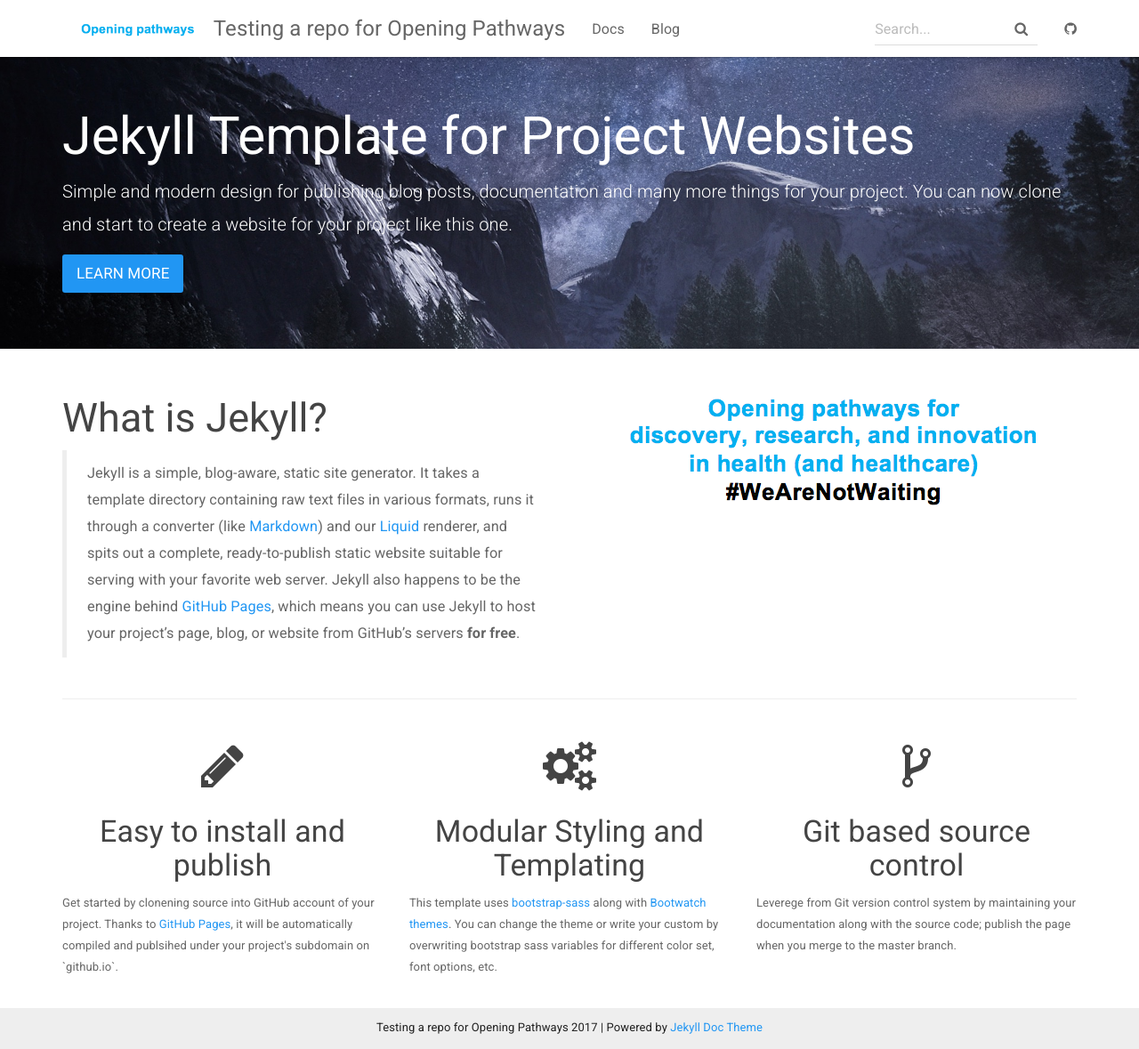
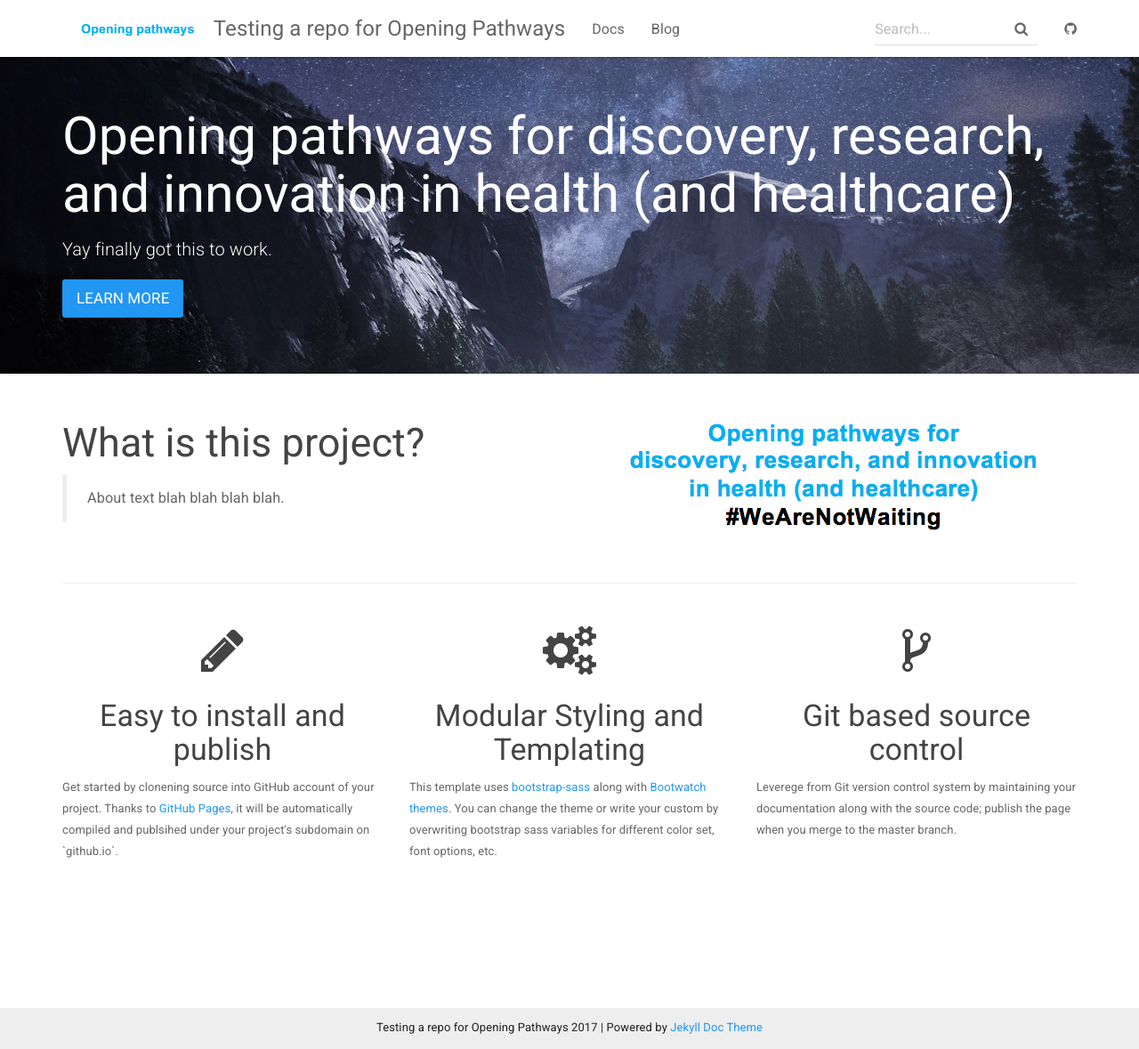
Before and after one commit to danamlewis/Testrepo2, a Jekyll site: the page built from index.md, in a window 1280 px wide and 1179 px high. Shown: the whole window at 89% size. Built offline with Jekyll 4.4.1, drawn with Linux system fonts in a browser that asks for light colours; nearby versions of some CDN libraries.

Commit message:
Update index.md

```diff
--- a/index.md
+++ b/index.md
@@ -4,9 +4,8 @@ layout: default
 
 <div class="header-container jumbotron">
     <div class="container">
-        <h1>Jekyll Template for Project Websites</h1>
-        <p>Simple and modern design for publishing blog posts, documentation and many more things for your project.
-          You can now clone and start to create a website for your project like this one.</p>
+        <h1>Opening pathways for discovery, research, and innovation in health (and healthcare)</h1>
+        <p> Yay finally got this to work.</p>
         <p><a class="btn btn-primary btn-lg" href="{{ "/docs/home/" | prepend: site.baseurl }}" role="button">Learn more</a></p>
     </div>
 </div>
@@ -16,17 +15,9 @@ layout: default
 
     <div class="row">
         <div class="col-md-6">
-            <h2 class="header-light regular-pad">What is Jekyll?</h2>
+            <h2 class="header-light regular-pad">What is this project?</h2>
             <blockquote>
-              <p>Jekyll is a simple, blog-aware, static site generator. It takes a template
-              directory containing raw text files in various formats, runs it through
-              a converter (like <a href="https://daringfireball.net/projects/markdown/">Markdown</a>)
-              and our <a href="https://github.com/Shopify/liquid/wiki">Liquid</a> renderer, and
-              spits out a complete, ready-to-publish static website suitable
-              for serving with your favorite web server. Jekyll also happens to be the engine
-              behind <a href="https://pages.github.com">GitHub Pages</a>, which means you can use Jekyll
-              to host your project’s page, blog, or website from GitHub’s servers <strong>for
-              free</strong>.</p>
+              <p>About text blah blah blah blah.</p>
             </blockquote>
         </div>
         <div class="col-md-6 text-center">
```
